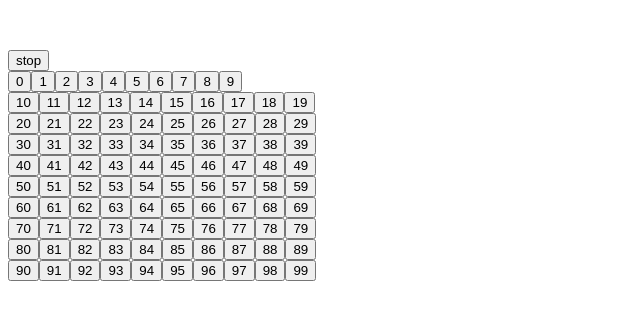
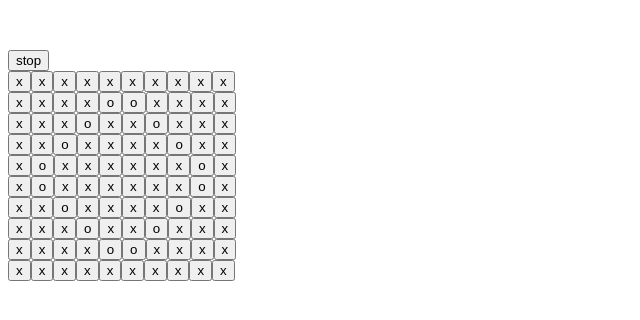
Before and after one commit to shikenaga/react_lifegame_sample, a React app: page / in a window 1280 px wide. Shown: the top 320 px of the page, without its empty margins (0-640 px from the left). Built offline with nearby package versions, Linux system fonts and the light colour scheme; the HTML template or start-up script is replaced by a standard one.

Commit message:
ボタン配列周りの機能を一通り実装。

```diff
--- a/src/components/MainBlock.tsx
+++ b/src/components/MainBlock.tsx
@@ -61,7 +61,7 @@ export default function MainBlock() {
       <CellsTable lifGame={lifeGame} />
       {playbackButton(lifeGameIsProgressing)}
       <CellButtons lifeGame={lifeGame}>
-        <CellButton />
+        <CellButton onClick={(coordinate) => window.console.log(coordinate)} />
       </CellButtons>
     </div>
   );
--- a/src/components/cellsButtons/cellButton.tsx
+++ b/src/components/cellsButtons/cellButton.tsx
@@ -1,11 +1,13 @@
 import React from 'react';
 
 type Props = {
+  coordinate: { x: number, y: number },
   foo: string
+  onClick: Function
 }
 
-const CellButton: React.FC<Props> = ({ foo }) => (
-  <button type="button">{foo}</button>
+const CellButton: React.FC<Props> = ({ coordinate, foo, onClick }) => (
+  <button type="button" onClick={() => onClick(coordinate)}>{foo}</button>
 );
 
 export default CellButton;
--- a/src/components/cellsButtons/cellButtons.tsx
+++ b/src/components/cellsButtons/cellButtons.tsx
@@ -18,9 +18,9 @@ const CellButtons: React.FC<Props> = ({ lifeGame, children }) => {
     const yIndex = `${y}`;
     const cellsRow = row.map((cell, x) => {
       const xIndex = `${x}`;
-      const seqIndex = y * lifeGame.width + x;
       return (
-        React.cloneElement(children, { foo: seqIndex, key: xIndex })
+        cell ? React.cloneElement(children, { key: xIndex, coordinate: { x, y }, foo: 'o' })
+          : React.cloneElement(children, { key: xIndex, coordinate: { x, y }, foo: 'x' })
       );
     });
     return <div key={yIndex}>{cellsRow}</div>;
```
